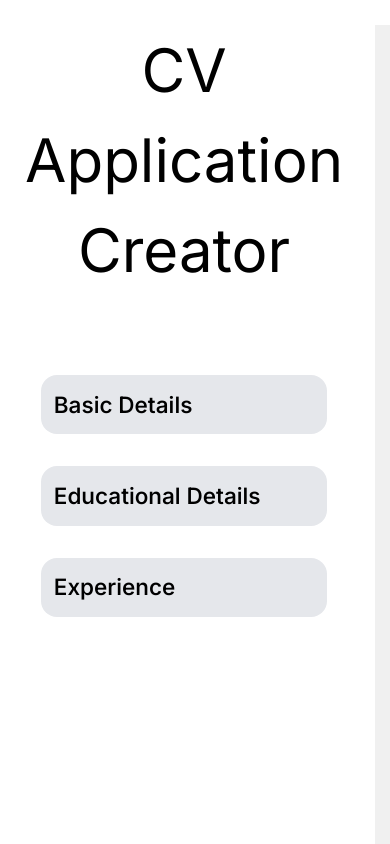
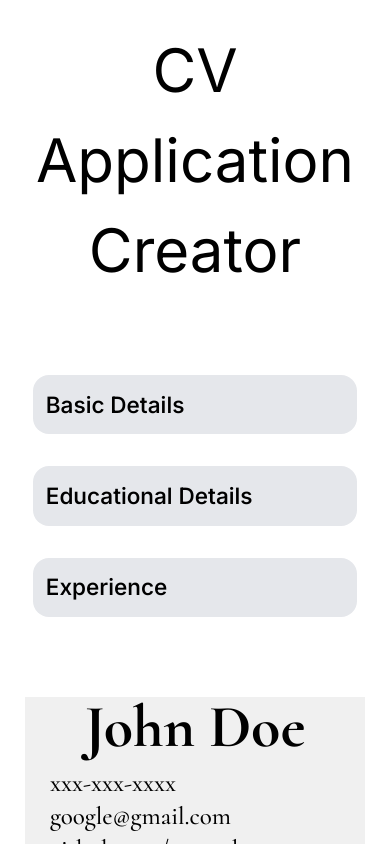
Before and after one commit to plan28-06/CVapp, a React (Vite) app: page / in a window 390 px wide. Built offline with nearby package versions, Linux system fonts and the light colour scheme.

Commit message:
Made page responsive using media queries.

```diff
--- a/src/components/aside.jsx
+++ b/src/components/aside.jsx
@@ -7,10 +7,10 @@ function Aside({basicData,expdata,expdata2,eduData,eduData2}) {
             <div className="header">
                 <div className="username">{basicData.name}</div>
                 <div className="social">
-                    {basicData.phone}
-                    <div>|</div>
-                    {basicData.mail}
-                    <div>|</div>
+                    <div>{basicData.phone}</div>
+                    <div className="extra">|</div>
+                    <div>{basicData.mail}</div>
+                    <div className="extra">|</div>
                     <a href={basicData.github}> {basicData.github}</a>
                 </div>
             </div>
--- a/src/index.css
+++ b/src/index.css
@@ -86,3 +86,72 @@ a{
   flex-basis: 10px;
   align-items: flex-start;
 }
+
+@media screen and (max-width: 1000px) {
+  #root {
+    flex-direction: column;
+  }
+
+  .mainform{
+    margin-bottom: 5rem;
+  }
+}
+
+@media screen and (max-width: 700px) {
+
+  .social{
+    flex-direction: column;
+    gap: 20px !important;
+  }
+
+  .extra{
+    display: none;
+  }
+
+  .edu1container{
+    flex-direction: column !important;
+    margin-bottom: 30px !important;
+  }
+
+  .edu1container2{
+    flex-direction: column !important;
+    margin-bottom: 30px !important;
+  }
+
+  .exp1container{
+    flex-direction: column !important;
+    margin-bottom: 30px !important;
+  }
+
+  .exp1des{
+    margin-bottom: 30px;
+  }
+
+  .exp2container{
+    flex-direction: column !important;
+    margin-bottom: 30px !important;
+  }
+
+  .username{
+    line-height: 2.5rem !important;
+    margin-bottom: 30px !important;
+    margin-top: -15px !important;
+  }
+
+  .dropdownitems{
+    margin-left:auto !important;
+    margin-right: auto !important;
+    padding: 8px !important;
+  }
+}
+
+
+@media screen and (max-width: 400px) {
+  .education,.basic,.exp{
+    width: calc(100% - 1rem) !important;
+  }
+
+  .dropdownitems{
+    padding: 0px !important;
+  }
+}
```
